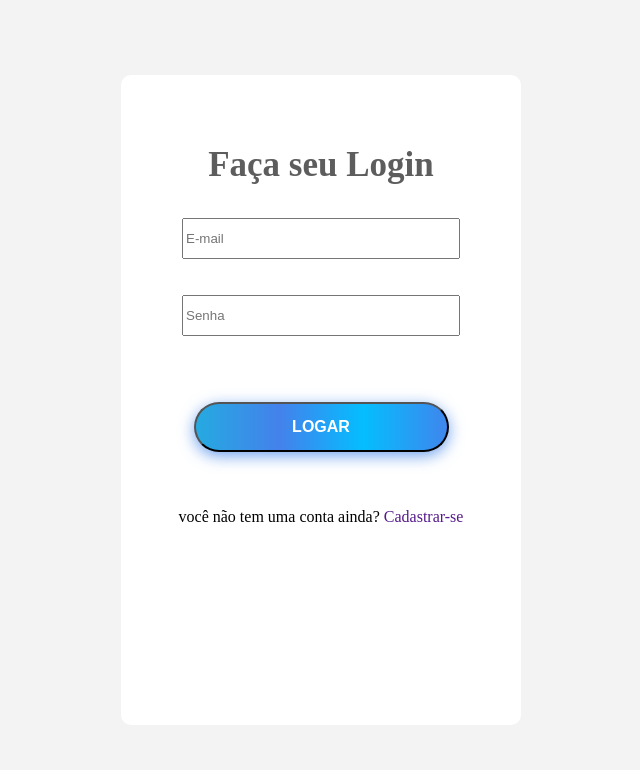
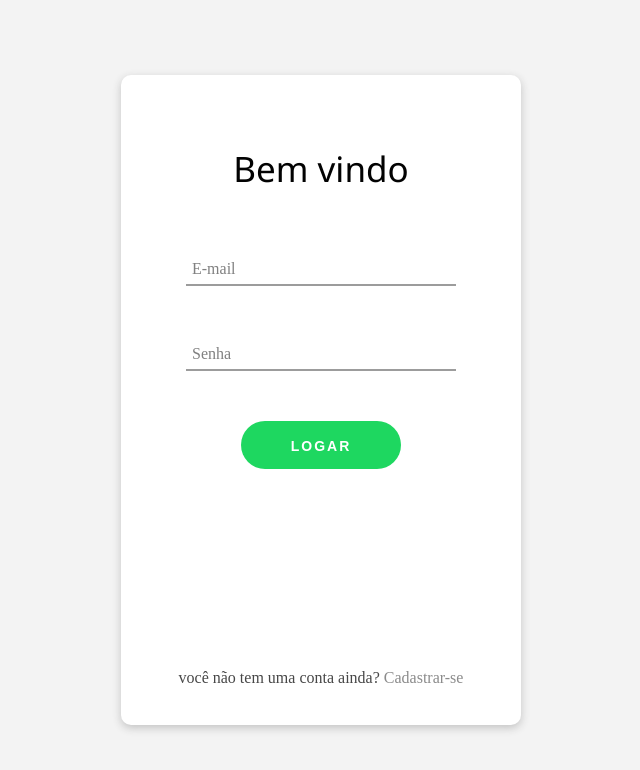
Before and after one commit to caiobarbosa881/nosso-barbeiro, a PHP site: page /php/index.php in a window 1280 px wide. Shown: the top 770 px of the page, without its empty margins (319-959 px from the left). Run offline with PHP 8.4, Linux system fonts and the light colour scheme.

Commit message:
Add css for forms and now can register password

```diff
--- a/php/index.php
+++ b/php/index.php
@@ -47,21 +47,24 @@ if(isset($_POST['email']) || isset($_POST['senha'])) {
 <body>
     <div class="form-container">
     <form class="form" action="" method="POST">
-        <h1>Faça seu Login</h1>
-        <p>
-        <input type="text" name="email" placeholder="E-mail">
-        </p>
-
-        <p>
-        <input type="password" name="senha" placeholder="Senha">
-        </p>
-        <p>
+        <h2>Bem vindo</h2>
+        <label class="field field_v3">
+    <input type="text" name="email" class="field__input" placeholder="Digite seu e-mail">
+    <span class="field__label-wrap">
+      <span class="field__label">E-mail</span>
+    </span>
+  </label>
+    <label class="field field_v3">
+    <input type="password" name="senha" class="field__input inputs" placeholder="Digite sua senha">
+    <span class="field__label-wrap">
+      <span class="field__label">Senha</span>
+    </span>
+  </label>
         <button class="form-button" type="submit">LOGAR</button>
-        </p>
-        <p>
+        <p class="cadastrar-p">
         você não tem uma conta ainda?<a class="cadastrar-a" href=""> Cadastrar-se</a>
         </p>
     </form>
-    </div>
+</div>
 </body>
 </html>
--- a/php/login.css
+++ b/php/login.css
@@ -14,8 +14,9 @@ body{
     justify-content: middle;
     text-align: center;
     border-radius: 10px;
+    box-shadow: rgba(44, 44, 44, 0.24) 0px 3px 8px;
 }
-.form-container h1{
+.form-container h2{
   margin-top: 70px;
 }
 
@@ -24,31 +25,49 @@ body{
     width: 270px;
     margin: 10px;
 }
-.form-container h1{
+.form-container h2{
     font-size: 35px;
     font-weight: 550;
-    color:rgb(93, 93, 93);
+    color:rgb(2, 2, 2);
+    font-family: 'Segoe UI', Tahoma, Geneva, Verdana, sans-serif;
+}
+.cadastrar-p{
+    margin-top: 200px;
 }
 .cadastrar-a{
     text-decoration: none;
+    color:rgb(139, 139, 139);
 }
 .form {
    margin: auto;
 }
 .form-button{
-    margin: 10%;
+    margin-top: 30px;
+    display: inline-block;
+    outline: none;
+    cursor: pointer;
+    font-size: 14px;
+    line-height: 1;
+    border-radius: 500px;
+    transition-duration: .3s;
+    border: 1px solid transparent;
+    letter-spacing: 2px;
+    min-width: 160px;
+    text-transform: uppercase;
+    white-space: normal;
+    font-weight: 700;
     text-align: center;
-    font-size: 16px;
-    font-weight: 600;
+    padding: 17px 48px;
     color: #fff;
-    border-radius: 55px;
-    height: 50px;
-    width: 255px;
-    background-image: linear-gradient(to right, #25aae1, #4481eb, #04befe, #3f86ed);
-    box-shadow: 0 4px 15px 0 rgba(65, 132, 234, 0.75);
-    -webkit-box-sizing: border-box;
-    -moz-box-sizing: border-box;
-    box-sizing: border-box;
+    background-color: #1ED760;
+    height: 48px;
+}
+.form-button:hover{
+    transform: scale(1.04);
+    background-color: #21e065;
+}
+.form-container p{
+    color: rgb(71, 71, 71);
 }
 .form-button:hover {
     background-position: 100% 0;
@@ -66,3 +85,120 @@ body{
     -moz-box-sizing: border-box;
     box-sizing: border-box;
 }
+.field__input{
+    --uiFieldPlaceholderColor: var(--fieldPlaceholderColor, #767676);
+    background-color: transparent;
+    border-radius: 0;
+    border: none;
+    -webkit-appearance: none;
+    -moz-appearance: none;
+    font-family: inherit;
+    font-size: inherit;
+  }
+
+.field__input:focus::-webkit-input-placeholder{
+    color: var(--uiFieldPlaceholderColor);
+  }
+
+.field__input:focus::-moz-placeholder{
+    color: var(--uiFieldPlaceholderColor);
+  }
+    .field{
+    --uiFieldBorderWidth: var(--fieldBorderWidth, 2px);
+    --uiFieldPaddingRight: var(--fieldPaddingRight, 1rem);
+    --uiFieldPaddingLeft: var(--fieldPaddingLeft, 1rem);
+    --uiFieldBorderColorActive: var(--fieldBorderColorActive, rgb(139, 139, 139));
+    display: var(--fieldDisplay, inline-flex);
+    position: relative;
+    font-size: var(--fieldFontSize, 1rem);
+
+    margin: 20px 0px 10px;
+  }
+
+.field__input{
+    box-sizing: border-box;
+    width: var(--fieldWidth, 100%);
+    height: var(--fieldHeight, 3rem);
+    padding: var(--fieldPaddingTop, 1.25rem) var(--uiFieldPaddingRight) var(--fieldPaddingBottom, .5rem) var(--uiFieldPaddingLeft);
+    border-bottom: var(--uiFieldBorderWidth) solid var(--fieldBorderColor, rgba(0, 0, 0, .25));
+  }
+
+.field__input:focus{
+    outline: none;
+  }
+
+.field__input::-webkit-input-placeholder{
+    opacity: 0;
+    transition: opacity .2s ease-out;
+  }
+
+.field__input::-moz-placeholder{
+    opacity: 0;
+    transition: opacity .2s ease-out;
+  }
+
+.field__input:focus::-webkit-input-placeholder{
+    opacity: 1;
+    transition-delay: .2s;
+  }
+
+.field__input:focus::-moz-placeholder{
+    opacity: 1;
+    transition-delay: .2s;
+  }
+
+.field__label-wrap{
+    box-sizing: border-box;
+    pointer-events: none;
+    cursor: text;
+    position: absolute;
+    top: 0;
+    right: 0;
+    bottom: 0;
+    left: 0;
+  }
+
+.field__label-wrap::after{
+    content: "";
+    box-sizing: border-box;
+    width: 100%;
+    height: 0;
+    opacity: 0;
+    position: absolute;
+    bottom: 0;
+    left: 0;
+  }
+.field__input:focus ~ .field__label-wrap::after{
+    opacity: 1;
+  }
+.field__label{
+    color: grey;
+
+    position: absolute;
+    left: var(--uiFieldPaddingLeft);
+    top: calc(50% - .5em);
+
+    line-height: 1;
+    font-size: var(--fieldHintFontSize, inherit);
+
+    transition: top .2s cubic-bezier(0.9, -0.15, 0.1, 1.15), opacity .2s ease-out, font-size .2s ease-out;
+    will-change: bottom, opacity, font-size;
+  }
+.field__input:focus ~ .field__label-wrap .field__label,
+.field__input:not(:placeholder-shown) ~ .field__label-wrap .field__label{
+    --fieldHintFontSize: var(--fieldHintFontSizeFocused, .75rem);
+
+    top: var(--fieldHintTopHover, .25rem);
+  }
+.field_v3 .field__label-wrap::after{
+    border: var(--uiFieldBorderWidth) solid var(--uiFieldBorderColorActive);
+    will-change: opacity, height;
+    transition: height .2s ease-out, opacity .2s ease-out;
+  }
+.field_v3 .field__input:focus ~ .field__label-wrap::after{
+    height: 100%;
+  }
+.field{
+    --fieldBorderColor: #9c9c9c;
+    --fieldBorderColorActive: #8d8d8d;
+  }
--- a/php/processa.php
+++ b/php/processa.php
@@ -2,13 +2,12 @@
 session_start();
 include_once("conexao.php");
 
-$nome = filter_input(INPUT_POST, 'nome', FILTER_SANITIZE_STRING);
 $email = filter_input(INPUT_POST, 'email', FILTER_SANITIZE_EMAIL);
+$senha = filter_input(INPUT_POST, 'senha');
 
-echo "Nome: $nome";
 echo "Nome: $email";
 
-$result_usuario = "INSERT INTO usuarios (nome, email) VALUES('$nome', '$email')";
+$result_usuario = "INSERT INTO usuarios (email, senha) VALUES('$email', '$senha')";
 $resultado_usuario = mysqli_query($mysqli, $result_usuario);
 
 if(mysqli_insert_id($conn)) {
```
Also changed, not shown: php/cadastro.php (+26 -9 lines).
